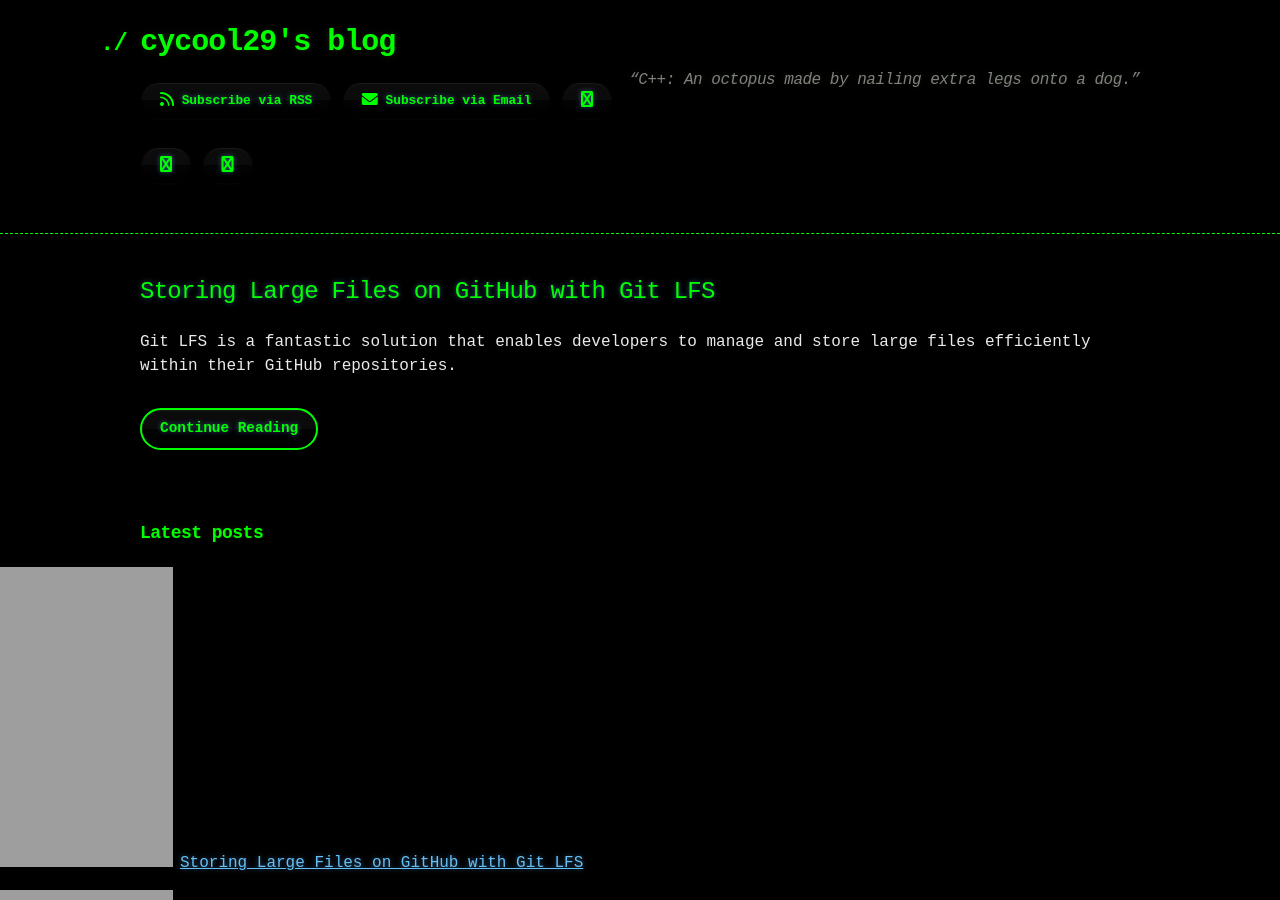
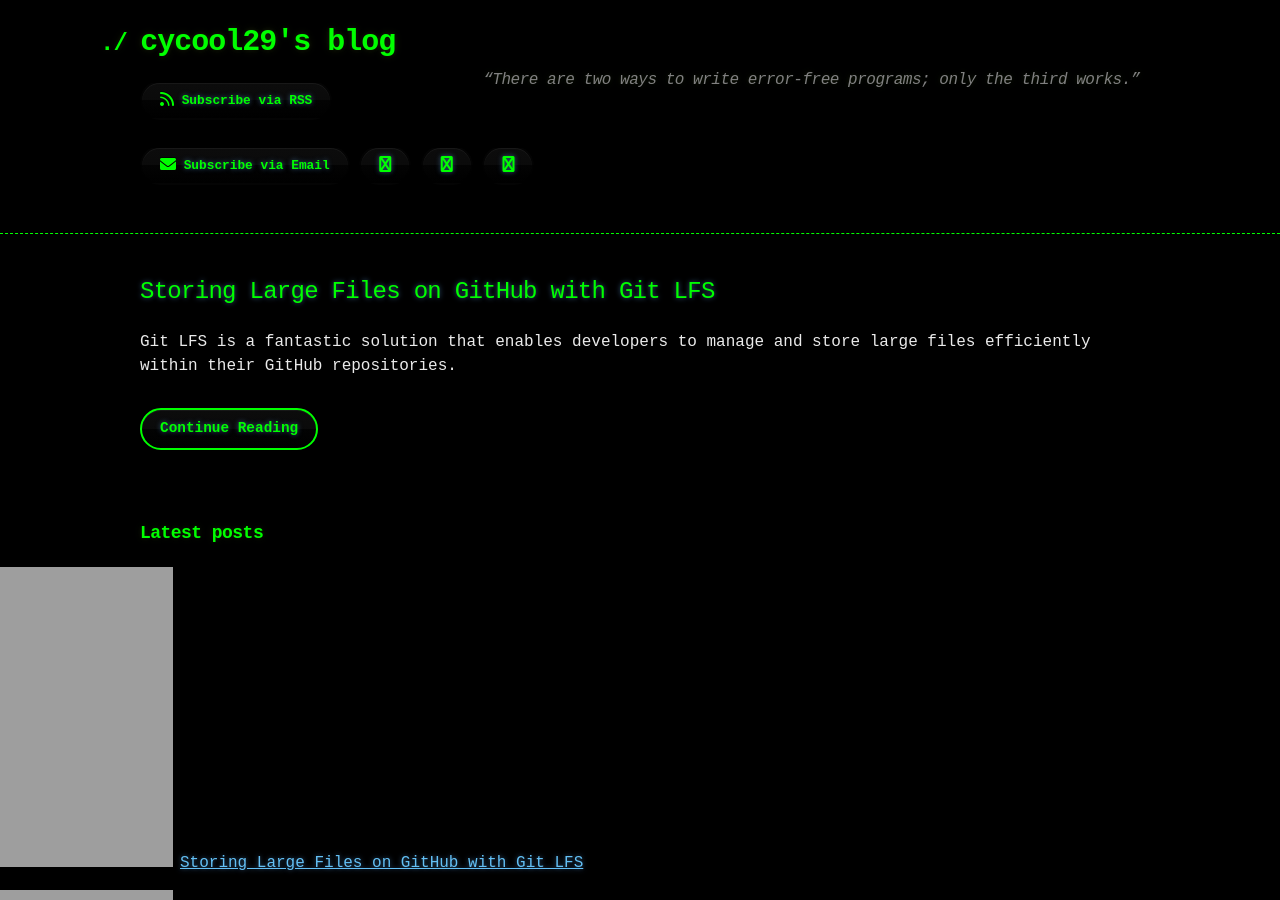
Before and after one commit to cycool29/cycool29.github.io, a Jekyll site: the page built from index.md, in a window 1280 px wide and 900 px high. Built offline with Jekyll 4.4.1, drawn with Linux system fonts in a browser that asks for light colours; a style sheet for code colours, icons or effects is not loaded.

Commit message:
Update quotes

```diff
--- a/_config.yml
+++ b/_config.yml
@@ -1,5 +1,5 @@
 title: cycool29's blog
-description: "“C++: An octopus made by nailing extra legs onto a dog.” "
+description: "“There are two ways to write error-free programs; only the third works.” "
 bio: A high school student. Intermediate in Python, Git, Bash. Learning JavaScript. He/Him. "
 author: cycool29
 url: https://cycool29.github.io
```
